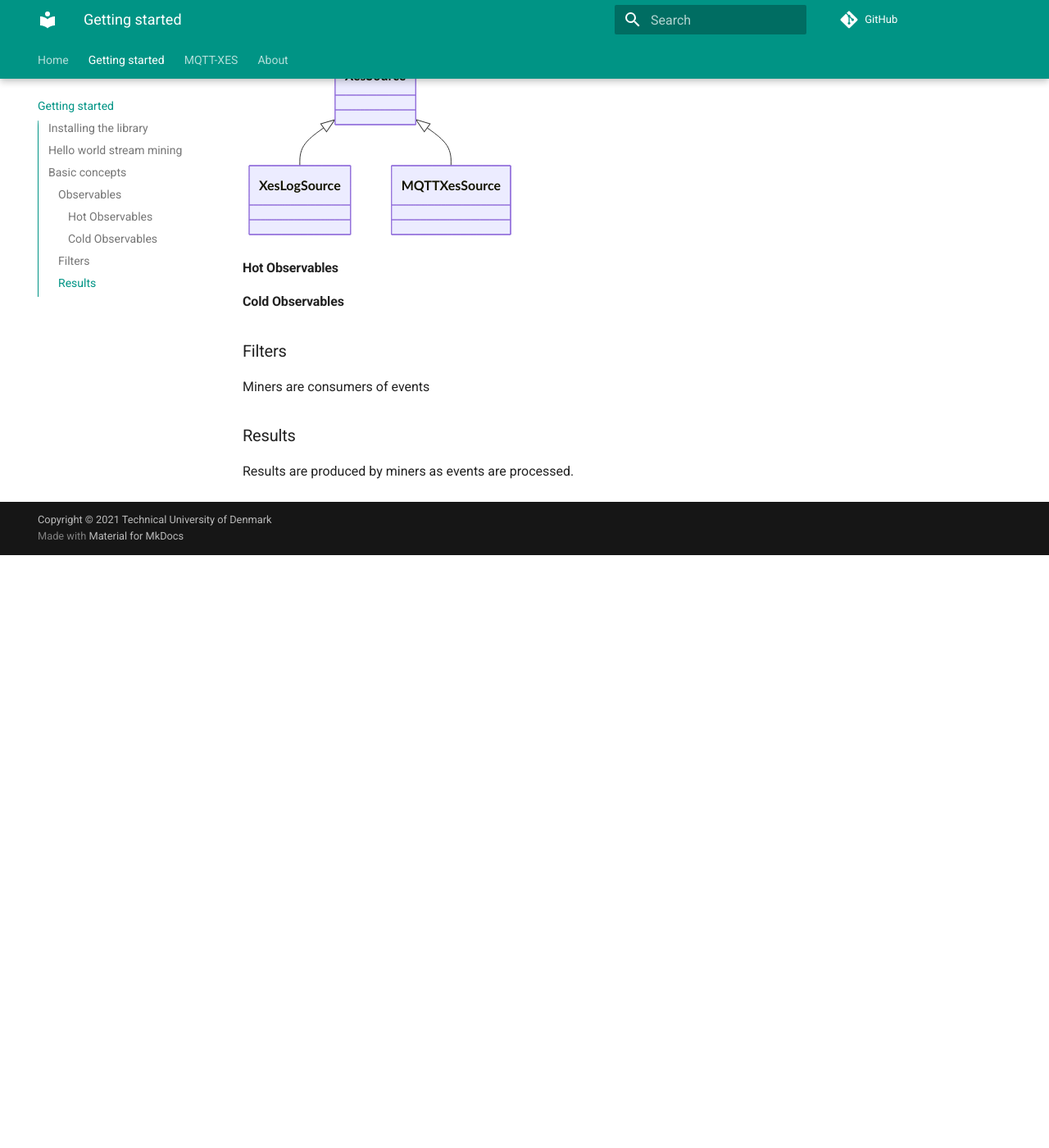
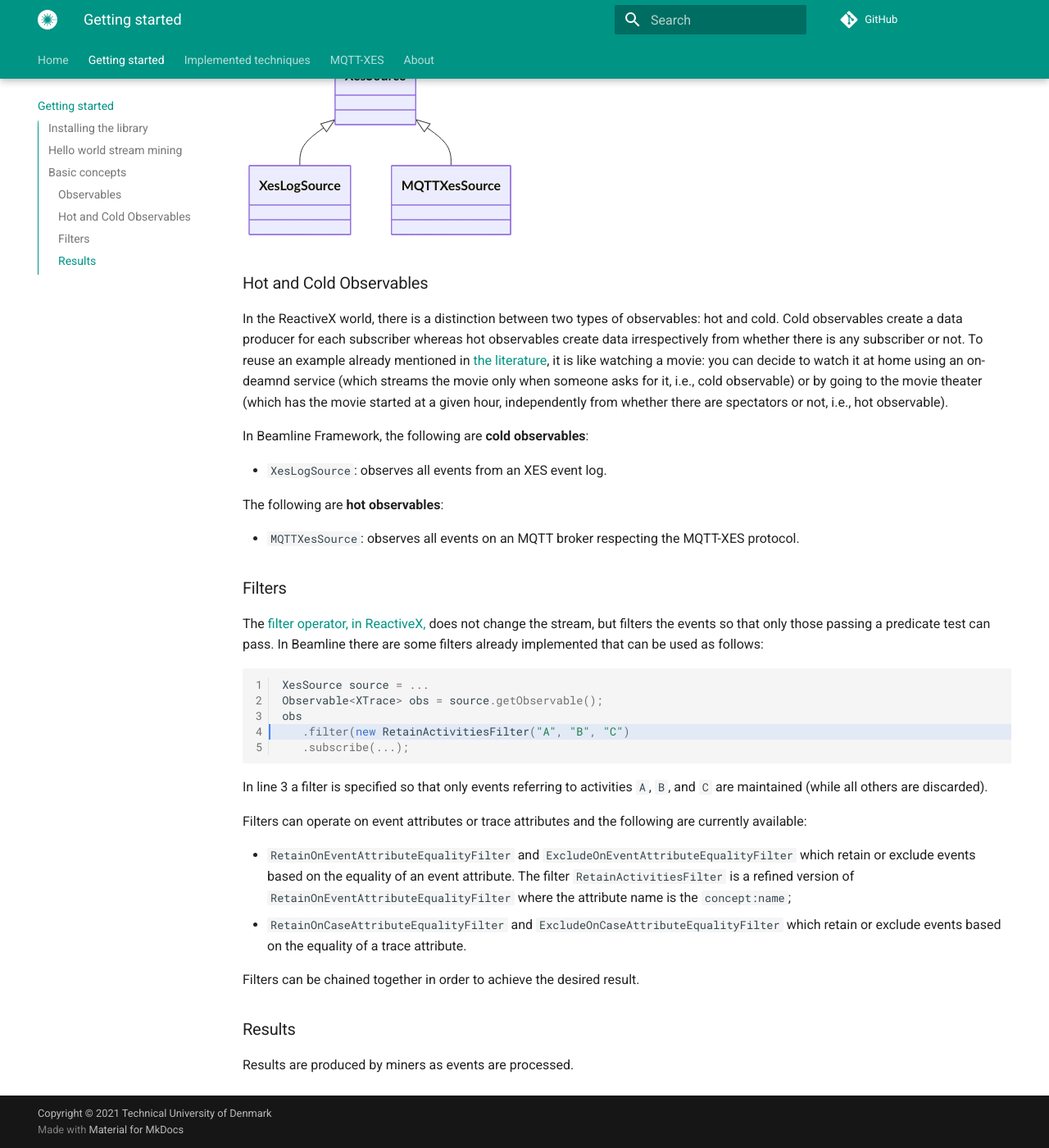
Before and after one commit to beamline/docs, an MkDocs documentation site: the page built from docs/getting-started.md, in a window 1280 px wide and 1400 px high, scrolled down 1900 px. Shown: the whole window at 82% size. Built offline with MkDocs 1.6.1 and Material for MkDocs 9.7.7, drawn with Linux system fonts in a browser that asks for light colours; comment, search, counter and statistics services are not loaded; before the commit the page ends 2577 px from its top, so only the background shows below that.

Commit message:
Added logo and some text

````diff
--- a/docs/getting-started.md
+++ b/docs/getting-started.md
@@ -74,14 +74,40 @@ Source : +getObservable() Observable~T~
 
 
 
-#### Hot Observables
+### Hot and Cold Observables
 
-#### Cold Observables
+In the ReactiveX world, there is a distinction between two types of observables: hot and cold. Cold observables create a data producer for each subscriber whereas hot observables create data irrespectively from whether there is any subscriber or not. To reuse an example already mentioned in [the literature](https://www.manning.com/books/angular-development-with-typescript-second-edition), it is like watching a movie: you can decide to watch it at home using an on-deamnd service (which streams the movie only when someone asks for it, i.e., cold observable) or by going to the movie theater (which has the movie started at a given hour, independently from whether there are spectators or not, i.e., hot observable).
+
+In Beamline Framework, the following are **cold observables**:
+
+- `XesLogSource`: observes all events from an XES event log.
+
+The following are **hot observables**:
+
+- `MQTTXesSource`: observes all events on an MQTT broker respecting the MQTT-XES protocol.
+
 
 
 ### Filters
 
-Miners are consumers of events
+The [filter operator, in ReactiveX,](https://reactivex.io/documentation/operators/filter.html) does not change the stream, but filters the events so that only those passing a predicate test can pass. In Beamline there are some filters already implemented that can be used as follows:
+
+```java linenums="1" hl_lines="4"
+XesSource source = ...
+Observable<XTrace> obs = source.getObservable();
+obs
+   .filter(new RetainActivitiesFilter("A", "B", "C")
+   .subscribe(...);
+```
+
+In line 3 a filter is specified so that only events referring to activities `A`, `B`, and `C` are maintained (while all others are discarded).
+
+Filters can operate on event attributes or trace attributes and the following are currently available:
+
+- `RetainOnEventAttributeEqualityFilter` and `ExcludeOnEventAttributeEqualityFilter` which retain or exclude events based on the equality of an event attribute. The filter `RetainActivitiesFilter` is a refined version of `RetainOnEventAttributeEqualityFilter` where the attribute name is the `concept:name`;
+- `RetainOnCaseAttributeEqualityFilter` and `ExcludeOnCaseAttributeEqualityFilter` which retain or exclude events based on the equality of a trace attribute.
+
+Filters can be chained together in order to achieve the desired result.
 
 
 ### Results
--- a/mkdocs.yml
+++ b/mkdocs.yml
@@ -3,11 +3,13 @@ site_name: Beamline Framework
 nav:
   - Home: index.md
   - Getting started: getting-started.md
+  - Implemented techniques: implemented-techniques.md
   - MQTT-XES: mqtt-xes.md
   - About: about.md
 
 theme:
   name: material
+  logo: img/logo.svg
   palette:
     primary: teal
 
````
Also changed, not shown: docs/index.md (+2 -0 lines), docs/img/logo.svg (added).
